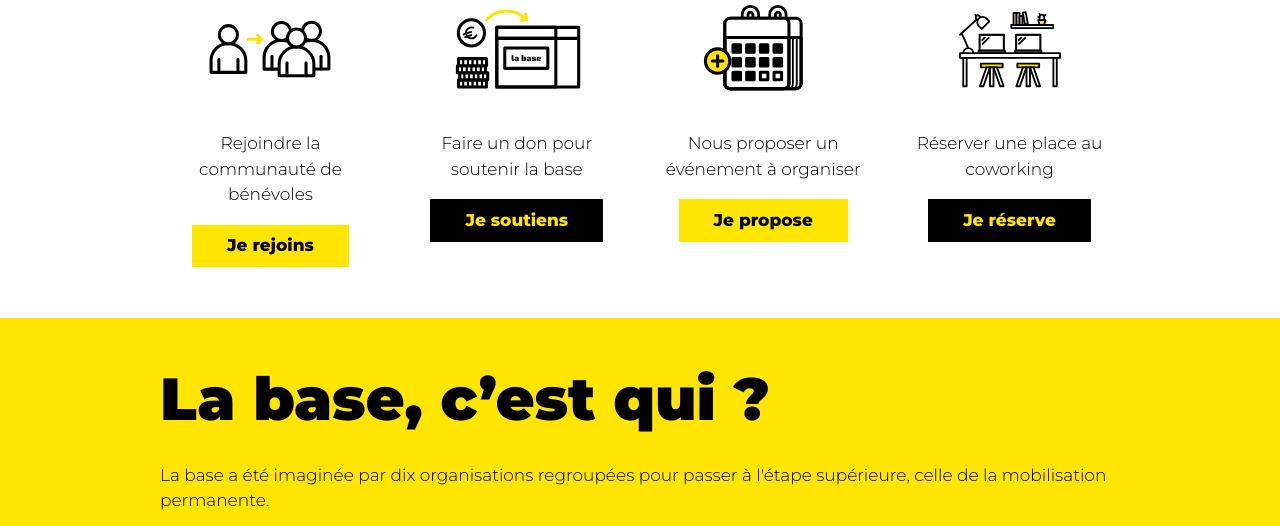
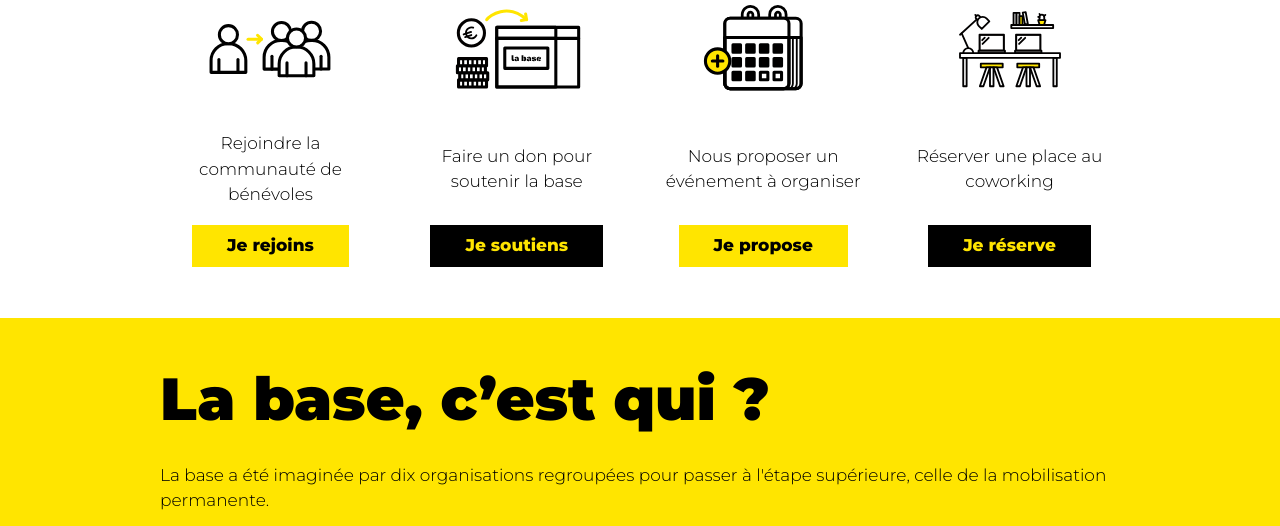
Before and after one commit to la-base-tech/labase.paris, a Gatsby site: page / in a window 1280 px wide. Shown: the part 4120-4646 px from the top of the page. Built offline with nearby package versions, Linux system fonts and the light colour scheme; Gatsby itself is replaced by a stand-in of ours.

Commit message:
Align items

```diff
--- a/src/components/home-sections/ActionSection.jsx
+++ b/src/components/home-sections/ActionSection.jsx
@@ -20,6 +20,14 @@ const ButtonStyled = styled(Link)`
   font-weight: bold;
 `;
 
+const TextStyled = styled(Markdown)`
+  @media (min-width: ${({ theme }) => theme.breakpointTablet}) {
+    height: 4.5rem;
+    display: flex;
+    align-items: center;
+  }
+`;
+
 const ActionSection = ({ title, items }) => (
   <section className="section" id="action">
     <div className="container">
@@ -28,7 +36,7 @@ const ActionSection = ({ title, items }) => (
         {items.map((item, index) => (
           <div className="column has-text-centered" key={index}>
             <ImageStyled src={item.image} alt={item.button} />
-            <Markdown>{item.text}</Markdown>
+            <TextStyled>{item.text}</TextStyled>
             <ButtonStyled
               href={item.url}
               className={`button is-primary ${index % 2 && ' is-inverted'}`}
```
